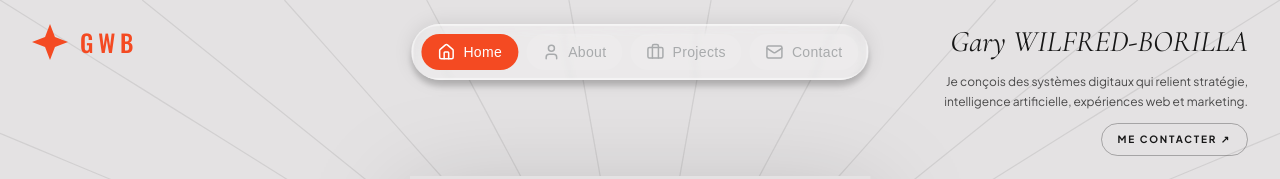
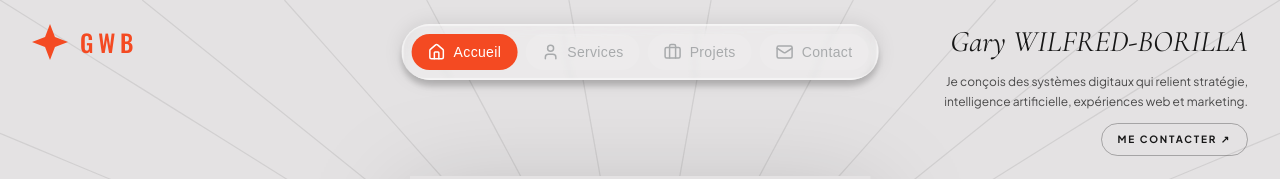
Before and after one commit to nuhfear1/Visit-card, a Next.js app: page / in a window 1280 px wide. Shown: the top 179 px of the page. Built offline with nearby package versions, Linux system fonts and the light colour scheme.

Commit message:
feat: traduire la navigation en français

```diff
--- a/src/components/Navbar.tsx
+++ b/src/components/Navbar.tsx
@@ -2,6 +2,9 @@
 
 import React from "react";
 import { Home, User, Briefcase, Mail } from "lucide-react";
+import Link from "next/link";
+import { usePathname } from "next/navigation";
+import { usePageTransition } from "@/components/PageTransition";
 
 interface GlassEffectProps {
   children: React.ReactNode;
@@ -11,13 +14,7 @@ interface GlassEffectProps {
   target?: string;
 }
 
-const GlassEffect: React.FC<GlassEffectProps> = ({
-  children,
-  className = "",
-  style = {},
-  href,
-  target = "_blank",
-}) => {
+const GlassEffect: React.FC<GlassEffectProps> = ({ children, className = "", style = {}, href, target = "_blank" }) => {
   const glassStyle = {
     boxShadow: "0 6px 6px rgba(0, 0, 0, 0.2), 0 0 20px rgba(0, 0, 0, 0.1)",
     transitionTimingFunction: "cubic-bezier(0.175, 0.885, 0.32, 2.2)",
@@ -25,107 +22,44 @@ const GlassEffect: React.FC<GlassEffectProps> = ({
   };
 
   const content = (
-    <div
-      className={`relative flex font-semibold overflow-hidden text-black cursor-pointer transition-all duration-700 ${className}`}
-      style={glassStyle}
-    >
-      <div
-        className="absolute inset-0 z-0 overflow-hidden rounded-inherit rounded-3xl"
-        style={{
-          backdropFilter: "blur(3px)",
-          filter: "url(#glass-distortion)",
-          isolation: "isolate",
-        }}
-      />
-      <div
-        className="absolute inset-0 z-10 rounded-inherit"
-        style={{ background: "rgba(255, 255, 255, 0.25)" }}
-      />
-      <div
-        className="absolute inset-0 z-20 rounded-inherit rounded-3xl overflow-hidden"
-        style={{
-          boxShadow:
-            "inset 2px 2px 1px 0 rgba(255, 255, 255, 0.5), inset -1px -1px 1px 1px rgba(255, 255, 255, 0.5)",
-        }}
-      />
+    <div className={`relative flex font-semibold overflow-hidden text-black cursor-pointer transition-all duration-700 ${className}`} style={glassStyle}>
+      <div className="absolute inset-0 z-0 overflow-hidden rounded-inherit rounded-3xl" style={{ backdropFilter: "blur(3px)", filter: "url(#glass-distortion)", isolation: "isolate" }} />
+      <div className="absolute inset-0 z-10 rounded-inherit" style={{ background: "rgba(255, 255, 255, 0.25)" }} />
+      <div className="absolute inset-0 z-20 rounded-inherit rounded-3xl overflow-hidden" style={{ boxShadow: "inset 2px 2px 1px 0 rgba(255, 255, 255, 0.5), inset -1px -1px 1px 1px rgba(255, 255, 255, 0.5)" }} />
       <div className="relative z-30">{children}</div>
     </div>
   );
 
-  return href ? (
-    <a href={href} target={target} rel="noopener noreferrer" className="block">
-      {content}
-    </a>
-  ) : (
-    content
-  );
+  return href ? <a href={href} target={target} rel="noopener noreferrer" className="block">{content}</a> : content;
 };
 
 const GlassFilter: React.FC = () => (
   <svg style={{ display: "none" }}>
-    <filter
-      id="glass-distortion"
-      x="0%"
-      y="0%"
-      width="100%"
-      height="100%"
-      filterUnits="objectBoundingBox"
-    >
-      <feTurbulence
-        type="fractalNoise"
-        baseFrequency="0.001 0.005"
-        numOctaves="1"
-        seed="17"
-        result="turbulence"
-      />
+    <filter id="glass-distortion" x="0%" y="0%" width="100%" height="100%" filterUnits="objectBoundingBox">
+      <feTurbulence type="fractalNoise" baseFrequency="0.001 0.005" numOctaves="1" seed="17" result="turbulence" />
       <feComponentTransfer in="turbulence" result="mapped">
         <feFuncR type="gamma" amplitude="1" exponent="10" offset="0.5" />
         <feFuncG type="gamma" amplitude="0" exponent="1" offset="0" />
         <feFuncB type="gamma" amplitude="0" exponent="1" offset="0.5" />
       </feComponentTransfer>
       <feGaussianBlur in="turbulence" stdDeviation="3" result="softMap" />
-      <feSpecularLighting
-        in="softMap"
-        surfaceScale="5"
-        specularConstant="1"
-        specularExponent="100"
-        lightingColor="white"
-        result="specLight"
-      >
+      <feSpecularLighting in="softMap" surfaceScale="5" specularConstant="1" specularExponent="100" lightingColor="white" result="specLight">
         <fePointLight x="-200" y="-200" z="300" />
       </feSpecularLighting>
-      <feComposite
-        in="specLight"
-        operator="arithmetic"
-        k1="0"
-        k2="1"
-        k3="1"
-        k4="0"
-        result="litImage"
-      />
-      <feDisplacementMap
-        in="SourceGraphic"
-        in2="softMap"
-        scale="200"
-        xChannelSelector="R"
-        yChannelSelector="G"
-      />
+      <feComposite in="specLight" operator="arithmetic" k1="0" k2="1" k3="1" k4="0" result="litImage" />
+      <feDisplacementMap in="SourceGraphic" in2="softMap" scale="200" xChannelSelector="R" yChannelSelector="G" />
     </filter>
   </svg>
 );
-
-import Link from "next/link";
-import { usePathname } from "next/navigation";
-import { usePageTransition } from "@/components/PageTransition";
 
 export default function Navbar() {
   const pathname = usePathname();
   const { startTransition } = usePageTransition();
 
   const navItems = [
-    { icon: <Home size={18} />, label: "Home", href: "/" },
-    { icon: <User size={18} />, label: "About", href: "/about" },
-    { icon: <Briefcase size={18} />, label: "Projects", href: "/projects" },
+    { icon: <Home size={18} />, label: "Accueil", href: "/" },
+    { icon: <User size={18} />, label: "Services", href: "/about" },
+    { icon: <Briefcase size={18} />, label: "Projets", href: "/projects" },
     { icon: <Mail size={18} />, label: "Contact", href: "/contact" },
   ];
 
@@ -143,19 +77,10 @@ export default function Navbar() {
                   href={item.href}
                   onClick={(e) => {
                     e.preventDefault();
-                    if (pathname !== item.href) {
-                      startTransition(item.href);
-                    }
+                    if (pathname !== item.href) startTransition(item.href);
                   }}
-                  className={`flex items-center px-4 py-2 rounded-full transition-all duration-500 hover:scale-105 cursor-pointer group ${
-                    isActive
-                      ? "bg-[#F44A22] text-white"
-                      : "bg-white/10 text-palette-stone hover:bg-[#F44A22] hover:text-white"
-                  }`}
-                  style={{
-                    transformOrigin: "center center",
-                    transitionTimingFunction: "cubic-bezier(0.175, 0.885, 0.32, 2.2)",
-                  }}
+                  className={`flex items-center px-4 py-2 rounded-full transition-all duration-500 hover:scale-105 cursor-pointer group ${isActive ? "bg-[#F44A22] text-white" : "bg-white/10 text-palette-stone hover:bg-[#F44A22] hover:text-white"}`}
+                  style={{ transformOrigin: "center center", transitionTimingFunction: "cubic-bezier(0.175, 0.885, 0.32, 2.2)" }}
                 >
                   {item.icon}
                   <span className="ml-2 text-sm font-medium tracking-wide">{item.label}</span>
```
